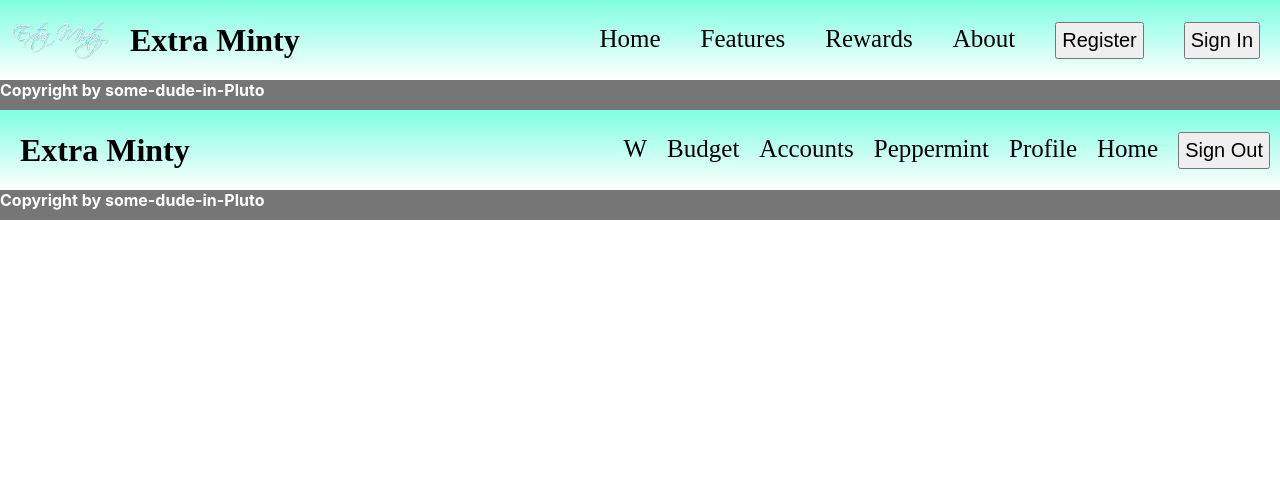
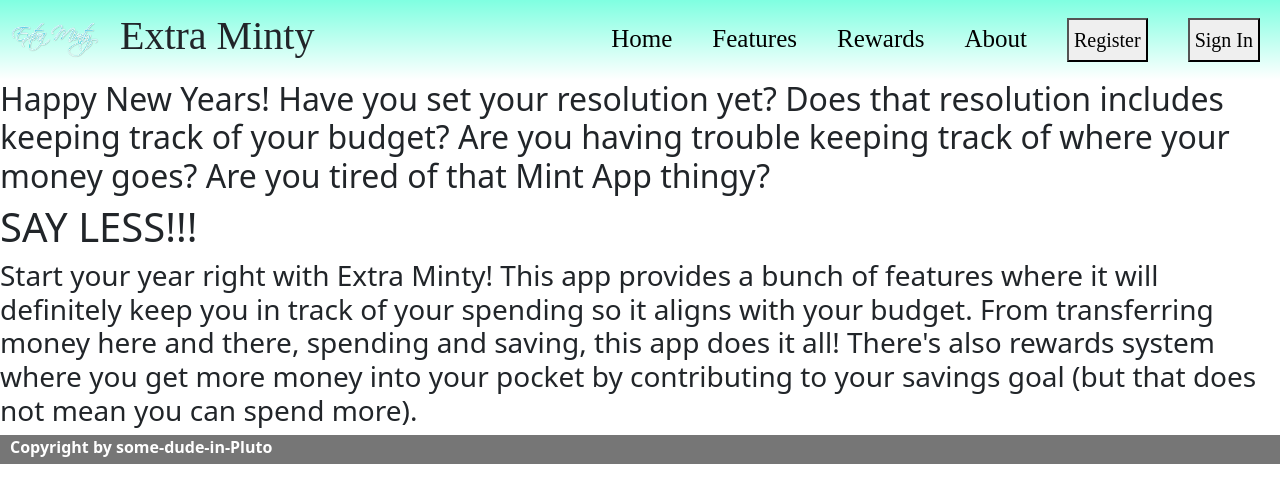
Before and after one commit to EFNT-Money-Management-App/Extra-Minty-App, a React (Create React App) app in the folder extra-minty-front-end/: page / in a window 1280 px wide. Shown: the top 502 px of the page. Built offline with nearby package versions, Linux system fonts and the light colour scheme.

Commit message:
added budget bars

```diff
--- a/extra-minty-front-end/src/App.tsx
+++ b/extra-minty-front-end/src/App.tsx
@@ -43,8 +43,8 @@ function App() {
     <div>
       {/* <Header /> */}
       <Routes>
-        <Route path="/" element={<HomePage />} >
-        <Route path="home" element={<Home />} />
+        <Route element={<HomePage />} >
+        <Route path="/" element={<Home />} />
         <Route path="features" element={<Features />} />
         <Route path="rewards" element={<Rewards />} />
         <Route path="about" element={<About />} />
@@ -58,11 +58,10 @@ function App() {
         <Route path="signout" element={<Signout />} />
         </Route>
       </Routes>
-      {/* <Footer /> */}
     </div>
     <div>
       <Routes>
-        <Route path="/" element={<UserPage />} >
+        <Route element={<UserPage />} >
         <Route path="profile" element={<Profile />} />
         <Route path="budget" element={<Budget />} />
         <Route path="accounts" element={<Accounts />} />
--- a/extra-minty-front-end/src/component/home/Home.css
+++ b/extra-minty-front-end/src/component/home/Home.css
@@ -1,4 +1,3 @@
 .home-style {
     min-height: 100%;
-    margin-bottom: -50px;
 }
--- a/extra-minty-front-end/src/component/navbar/Navbar.tsx
+++ b/extra-minty-front-end/src/component/navbar/Navbar.tsx
@@ -4,7 +4,7 @@ import "./Navbar.css"
 const Navbar = () => {
     return (
         <div className="header-right">
-            <a href="home">Home</a>
+            <a href="/">Home</a>
             <a href="features">Features</a>
             <a href="rewards">Rewards</a>
             <a href="about">About</a>
--- a/extra-minty-front-end/src/component/signin/SignIn.tsx
+++ b/extra-minty-front-end/src/component/signin/SignIn.tsx
@@ -14,7 +14,7 @@ const SignIn = () => {
             <a href="forgot your password">
                 <button>Forgot your password</button>
             </a>
-            <a href="profile">
+            <a href="userhome">
                 <button>Sign In</button>
             </a>
         </div>
--- a/extra-minty-front-end/src/global/footer/Footer.css
+++ b/extra-minty-front-end/src/global/footer/Footer.css
@@ -3,7 +3,8 @@
     font-weight: bold;
     color: white;
     width: 100%;
-    position: relative;
+    position: static;
     bottom: 0;
-    padding-bottom: 10px;
+    padding-left: 10px;
+    padding-bottom: 5px;
 }
--- /dev/null
+++ b/extra-minty-front-end/src/global/style.css
@@ -0,0 +1,8 @@
+.title {
+    font-weight: bold;
+    font-size: 25px;
+}
+
+.global-padding {
+    padding-left: 10px;
+}
--- a/extra-minty-front-end/src/logincomponent/budget/Budget.css
+++ b/extra-minty-front-end/src/logincomponent/budget/Budget.css
@@ -0,0 +1,3 @@
+.progress-bar {
+    width: 50%;
+}
--- a/extra-minty-front-end/src/logincomponent/budget/Budget.tsx
+++ b/extra-minty-front-end/src/logincomponent/budget/Budget.tsx
@@ -1,9 +1,38 @@
 import * as React from 'react';
+import Chart from 'react-google-charts';
+import 'bootstrap/dist/css/bootstrap.min.css';
+import '../../global/style.css'
+
+export const data = [
+    ["Category", "", { role: 'style' }, { role: 'annotation'}],
+    ["", 200, '#3366cc', "Utilities"],
+    ["", 200, '#dc3911', "Entertainment"],
+    ["", 400, '#ff9900', "Food"],
+    ["", 250, '#0d9618', "Transportation"],
+    ["", 350, '#990099', "Miscellaneous"],
+    ["", 800, '#0099c6', "Rent"]
+  ];
+
+export const options = {
+    chart: {
+      title: "Budget",
+    },
+  };
+
 
 const Budget = () => {
     return (
-        <div>
-            This is the budget page
+        <div className='title'>
+            Budget
+            <div>
+                <Chart
+                chartType='BarChart'
+                width="100%"
+                height="400px"
+                data={data}
+                options={options}
+                />
+            </div>
         </div>
     )
 }
--- a/extra-minty-front-end/src/logincomponent/userhome/Userhome.css
+++ b/extra-minty-front-end/src/logincomponent/userhome/Userhome.css
@@ -1,10 +1,5 @@
 .userhome-global {
     padding-left: 10px;
-}
-
-.userhome-title {
-    font-weight: bold;
-    font-size: 25px;
 }
 
 .userhome-profile-picture {
--- a/extra-minty-front-end/src/logincomponent/userhome/Userhome.tsx
+++ b/extra-minty-front-end/src/logincomponent/userhome/Userhome.tsx
@@ -2,9 +2,10 @@ import * as React from 'react';
 import { Chart } from 'react-google-charts';
 import './Userhome.css'
 import ProfileLogo from './profileIcon.png'
+import '../../global/style.css'
 
 export const data = [
-    ["Task", "Hours per Day"],
+    ["Category", "Budget spent"],
     ["Utilities", 200],
     ["Entertainment", 200],
     ["Food", 400],
@@ -32,9 +33,9 @@ export const data = [
 const Userhome = () => {
     return (
         <div className='userhome-global'>
-            <h2>
+            <div className='title'>
                 User Profile
-            </h2>
+            </div>
             <div className='userhome-profile-content'>
                 <div>
                     <img className='userhome-profile-picture' src={ProfileLogo} alt="prof pic goes here" />
@@ -50,9 +51,9 @@ const Userhome = () => {
                 width={"800px"}
                 height={"500px"}
             />
-            <h2>
+            <div className='title'>
                 Accounts
-            </h2>
+            </div>
             <div>
                 Checking account: $1,925,312.95
             </div>
```
Also changed, not shown: 1 other file (tests, documents, lock files or other folders).
